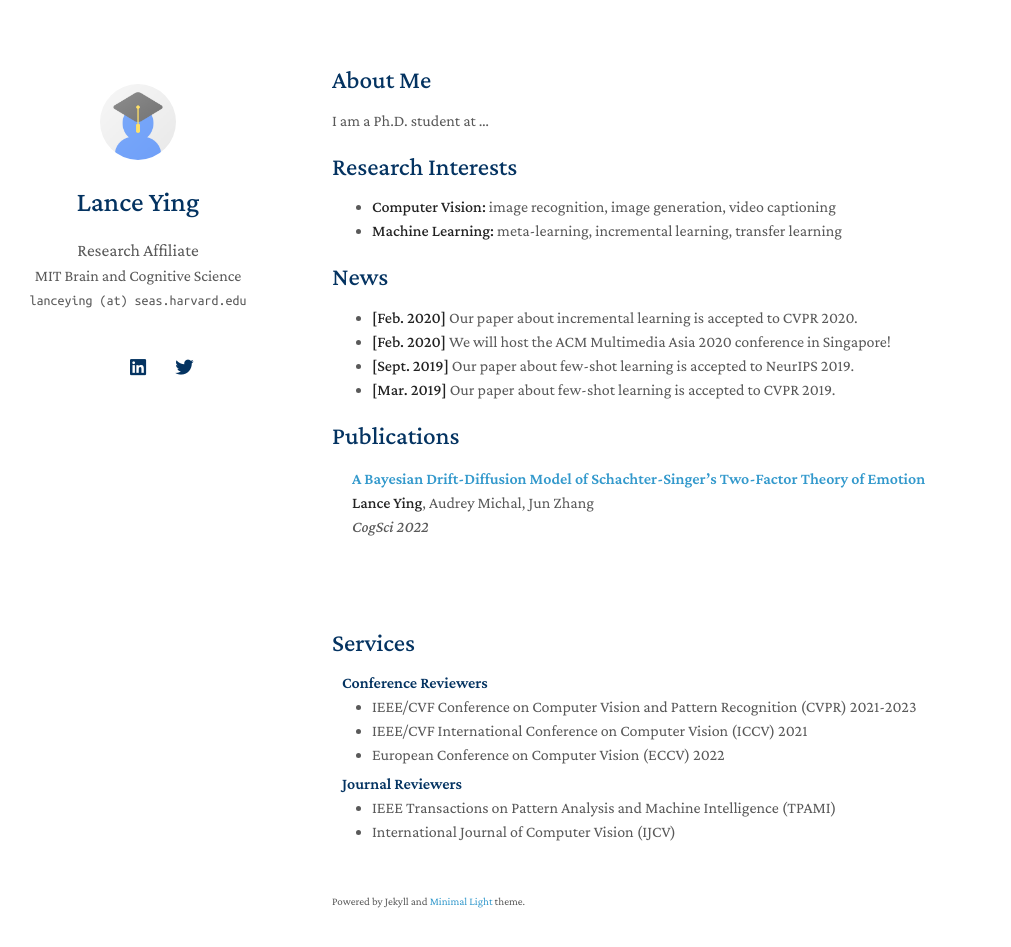
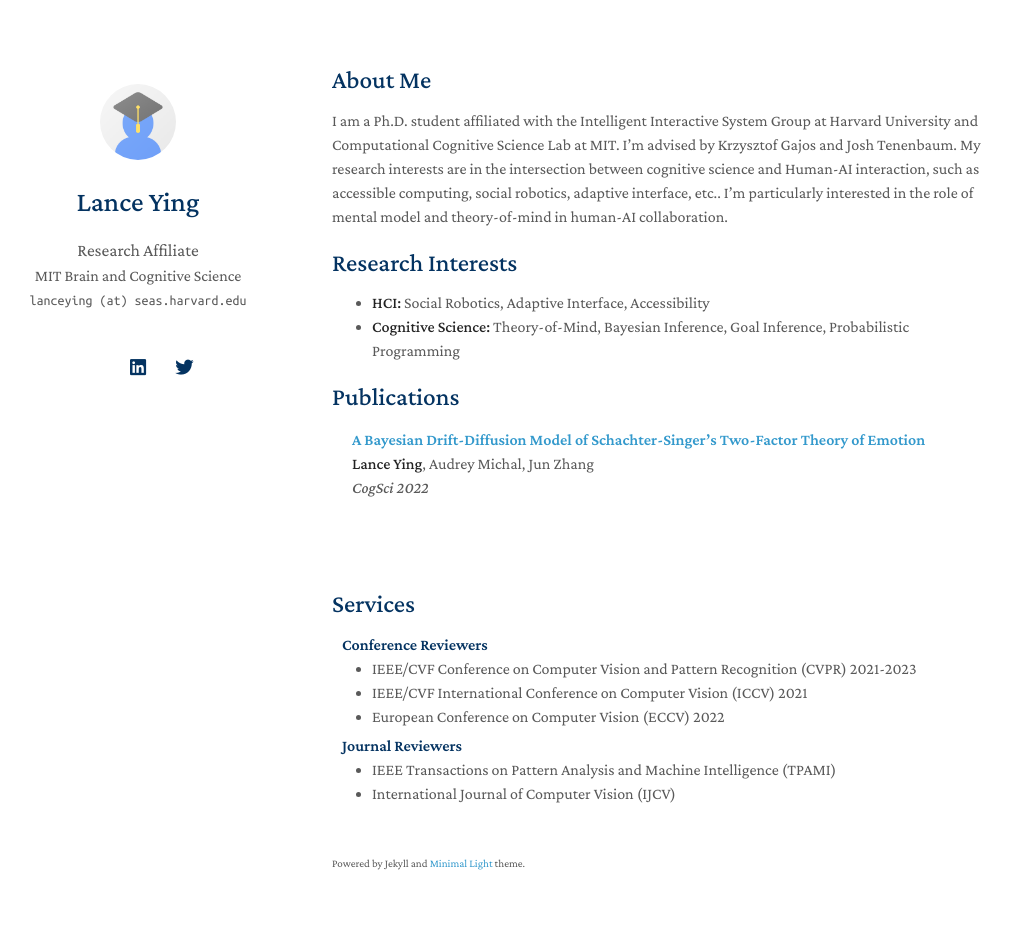
Before and after one commit to lance-ying/lance-ying.github.io, a Jekyll site: the page built from index.md, in a window 1280 px wide and 982 px high. Shown: the top 947 px of the window, without its empty margins (138-1149 px from the left). Built offline with Jekyll 4.4.1, drawn with Linux system fonts in a browser that asks for light colours; nearby versions of some CDN libraries; a style sheet for code colours, icons or effects is not loaded; our own code applies the rules of GitHub Pages for plain Markdown files.

Commit message:
Update index.md

```diff
--- a/index.md
+++ b/index.md
@@ -4,19 +4,12 @@ layout: homepage
 
 ## About Me
 
-I am a Ph.D. student at ...
+I am a Ph.D. student affiliated with the Intelligent Interactive System Group at Harvard University and Computational Cognitive Science Lab at MIT. I'm advised by Krzysztof Gajos and Josh Tenenbaum. My research interests are in the intersection between cognitive science and Human-AI interaction, such as accessible computing, social robotics, adaptive interface, etc.. I'm particularly interested in the role of mental model and theory-of-mind in human-AI collaboration.
 
 ## Research Interests
 
-- **Computer Vision:** image recognition, image generation, video captioning
-- **Machine Learning:** meta-learning, incremental learning, transfer learning
-
-## News
-
-- **[Feb. 2020]** Our paper about incremental learning is accepted to CVPR 2020.
-- **[Feb. 2020]** We will host the ACM Multimedia Asia 2020 conference in Singapore!
-- **[Sept. 2019]** Our paper about few-shot learning is accepted to NeurIPS 2019.
-- **[Mar. 2019]** Our paper about few-shot learning is accepted to CVPR 2019.
+- **HCI:** Social Robotics, Adaptive Interface, Accessibility
+- **Cognitive Science:** Theory-of-Mind, Bayesian Inference, Goal Inference, Probabilistic Programming
 
 {% include_relative _includes/publications.md %}
 
```
